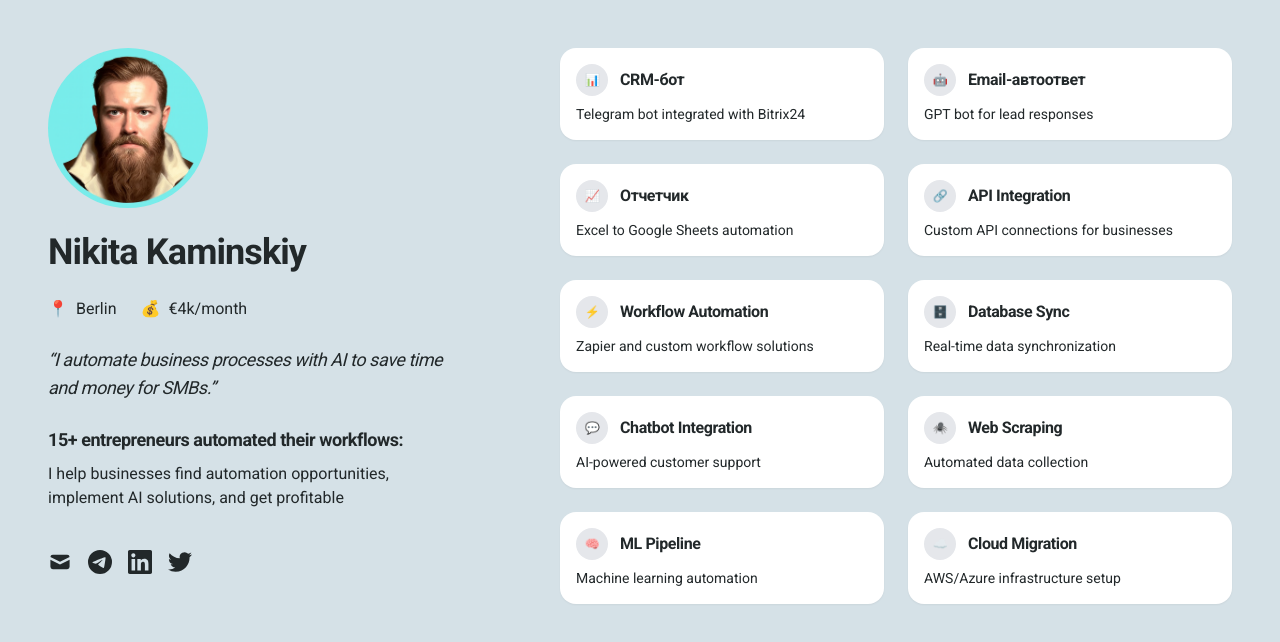
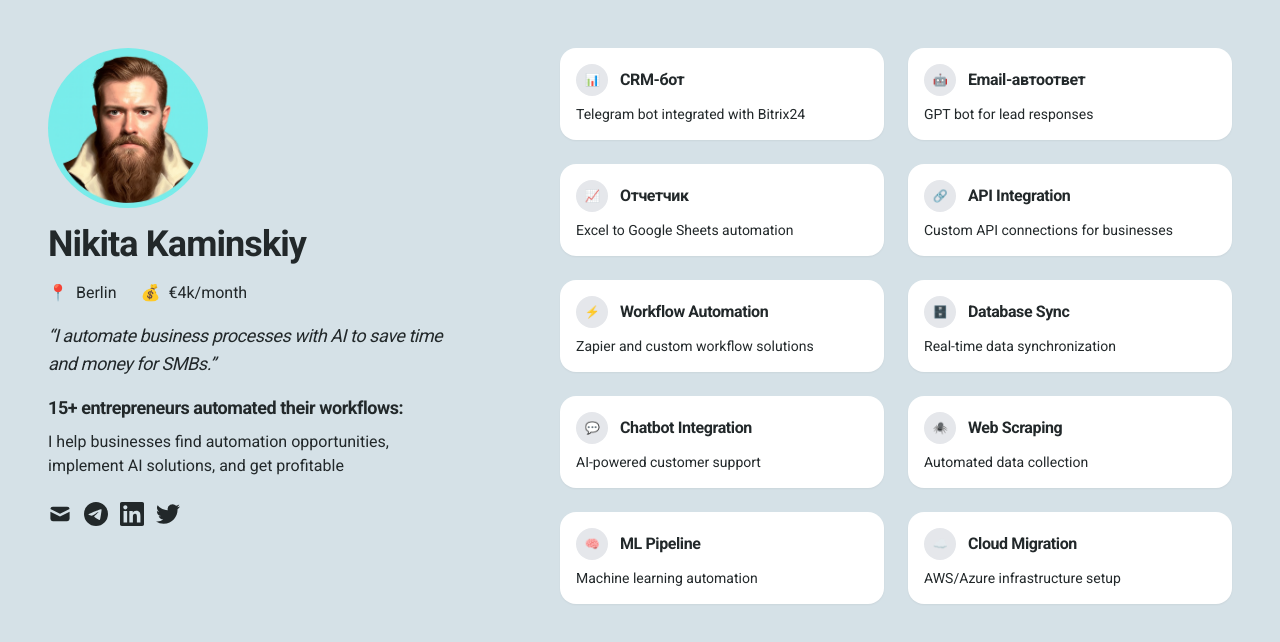
Before and after one commit to MrKaminskiy/nikitakaminskiy.com, a Next.js app: page / in a window 1280 px wide. Shown: the top 642 px of the page. Built offline with nearby package versions, Linux system fonts and the light colour scheme.

Commit message:
Reduce spacing: decrease gaps between elements and social icons

```diff
--- a/src/app/page.tsx
+++ b/src/app/page.tsx
@@ -4,7 +4,7 @@ export default function Home() {
     <div className="min-h-screen bg-custom-primary text-custom-primary">
       <main className="flex flex-col lg:flex-row min-h-screen lg:h-screen">
         {/* Left Column - Personal Info (40% width on desktop, full width on mobile) */}
-        <div className="w-full lg:w-2/5 p-6 lg:p-12 flex flex-col justify-start space-y-6">
+        <div className="w-full lg:w-2/5 p-6 lg:p-12 flex flex-col justify-start space-y-4">
             {/* Profile Photo */}
             <div className="w-32 h-32 lg:w-40 lg:h-40 rounded-full overflow-hidden">
               <img
@@ -47,8 +47,8 @@ export default function Home() {
             </div>
 
             {/* Contact Section */}
-            <div className="pt-4">
-              <div className="flex space-x-4">
+            <div className="pt-2">
+              <div className="flex space-x-3">
                 <a
                   href="mailto:nikam0811@gmail.com"
                   className="text-custom-primary hover:text-custom-accent transition-colors"
```
